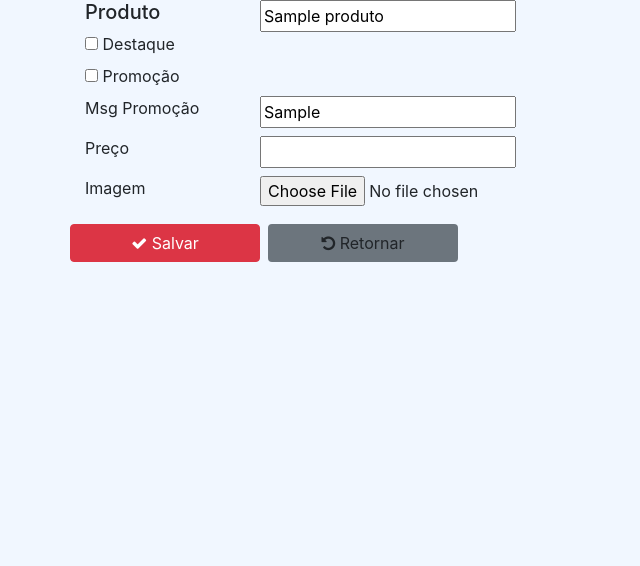
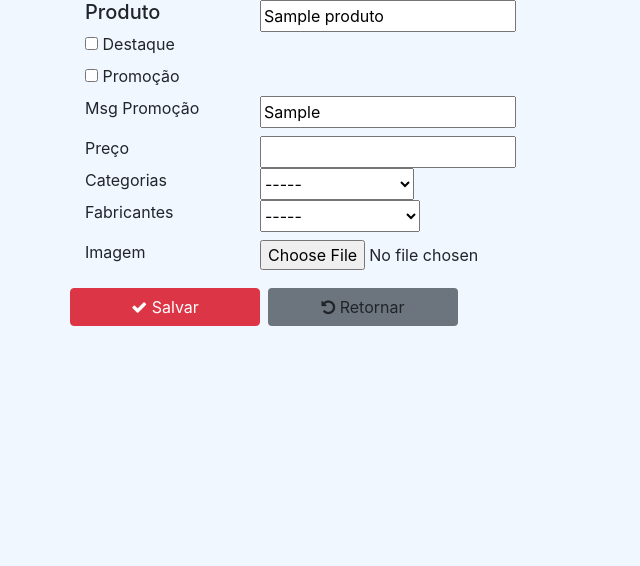
Before and after one commit to Pedro-Davi669/django-livre, a Django app: template Loja/loja/templates/produto/produto-create.html in a window 1280 px wide. Shown: the part 56-622 px from the top of the page, without its empty margins (0-640 px from the left). Run offline with Django 4.2, Linux system fonts and the light colour scheme; the template is opened without the code that fills it: most values are stand-ins (such as "Sample title", 1, 10 or a date in 2020); some libraries are stand-ins or nearby versions.

Commit message:
finalizacao cap 07

```diff
--- a/Loja/loja/templates/produto/produto-create.html
+++ b/Loja/loja/templates/produto/produto-create.html
@@ -10,7 +10,6 @@
         <form method="POST" enctype="multipart/form-data" action= "/produto/create" >
             {% csrf_token %}
             <div class="row">
-                <!-- <input type="hidden" value="{{produto.id}}" name="id"> -->
                 <h5 for="Produto" class="col-md-2">Produto</h5>
                 <input value="{{produto.Produto}}" name="Produto">
             </div>
@@ -36,6 +35,24 @@
                 <label for="preco" class="col-md-2">Preço</label>
                 <input name="preco">
             </div>
+            <div class="row">
+                <label for="CategoriaFk" class="col-md-2" >Categorias</label>
+                <select name="CategoriaFk">
+                    <option value="-1">-----</option>
+                    {% for cate in categorias %}
+                        <option value="{{cate.id}}">{{cate.Categoria}}</option>
+                    {% endfor %}
+                </select>
+            </div>
+            <div class="row">
+                <label for="FabricanteFk" class="col-md-2" >Fabricantes</label>
+                <select name="FabricanteFk">
+                    <option value="-1">-----</option>
+                    {% for fabri in fabricantes %}
+                        <option value="{{fabri.id}}">{{fabri.Fabricante}}</option>
+                    {% endfor %}
+                </select>
+            </div>
             <div class="row mt-2">
                 <label for="image" class="col-md-2">Imagem</label>
                 <input type="file" name="image">
```
Also changed, not shown: Loja/loja/Views/ProdutoView.py (+25 -1 lines), Loja/loja/templates/produto/produto-details.html (+10 -7 lines).
